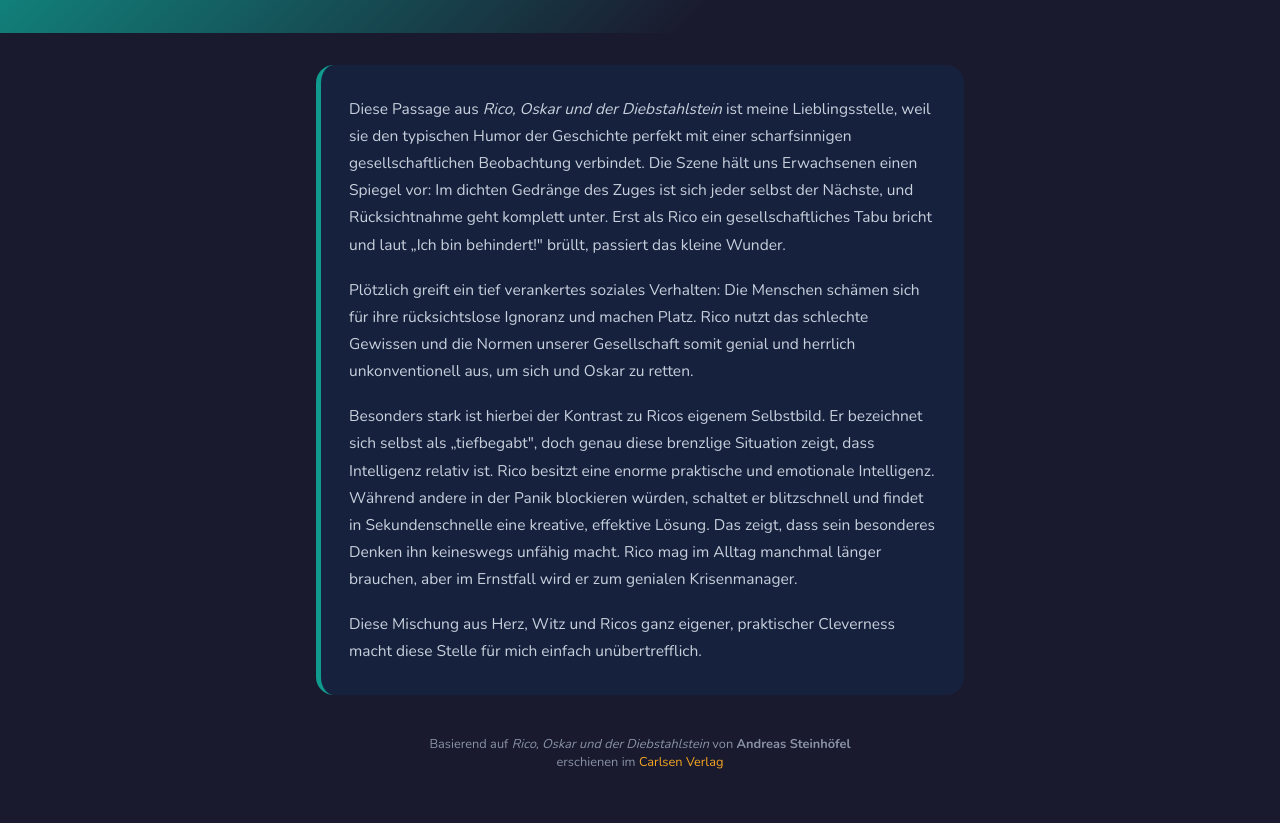
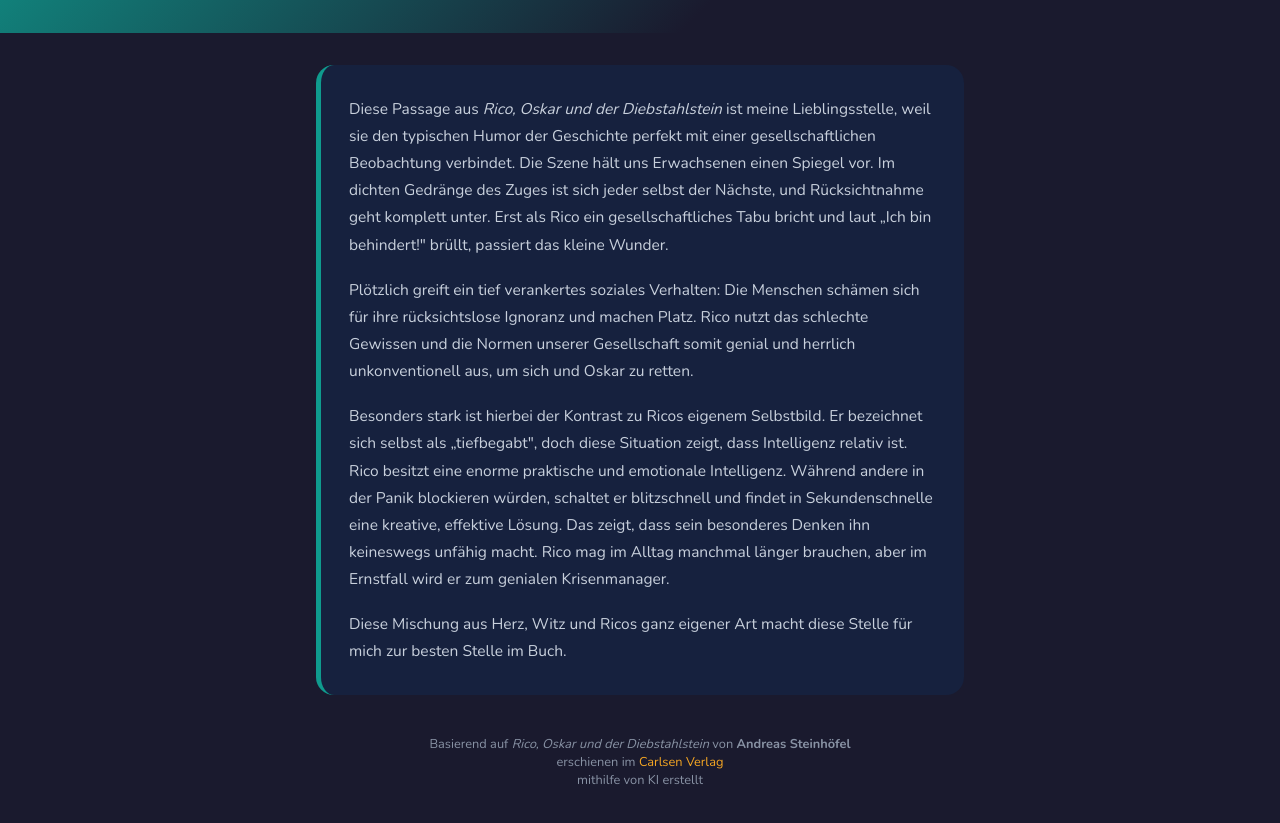
Before and after one commit to lentfortdavid/Rico-und-Oskar-Lieblingsstelle, a plain HTML site: page index.html in a window 1280 px wide. Shown: the part 187-1010 px from the top of the page. Drawn offline with nearby package versions, Linux system fonts and the light colour scheme.

Commit message:
Update and rename Begründung – Rico, Oskar und der Diebstahlstein.html to index.html

```diff
--- a/Begründung – Rico, Oskar und der Diebstahlstein.html
+++ b/index.html
@@ -141,19 +141,19 @@
 
 <main>
   <div class="card">
-    <p>Diese Passage aus <em>Rico, Oskar und der Diebstahlstein</em> ist meine Lieblingsstelle, weil sie den typischen Humor der Geschichte perfekt mit einer scharfsinnigen gesellschaftlichen Beobachtung verbindet. Die Szene hält uns Erwachsenen einen Spiegel vor: Im dichten Gedränge des Zuges ist sich jeder selbst der Nächste, und Rücksichtnahme geht komplett unter. Erst als Rico ein gesellschaftliches Tabu bricht und laut „Ich bin behindert!" brüllt, passiert das kleine Wunder.</p>
+    <p>Diese Passage aus <em>Rico, Oskar und der Diebstahlstein</em> ist meine Lieblingsstelle, weil sie den typischen Humor der Geschichte perfekt mit einer gesellschaftlichen Beobachtung verbindet. Die Szene hält uns Erwachsenen einen Spiegel vor. Im dichten Gedränge des Zuges ist sich jeder selbst der Nächste, und Rücksichtnahme geht komplett unter. Erst als Rico ein gesellschaftliches Tabu bricht und laut „Ich bin behindert!" brüllt, passiert das kleine Wunder.</p>
 
     <p>Plötzlich greift ein tief verankertes soziales Verhalten: Die Menschen schämen sich für ihre rücksichtslose Ignoranz und machen Platz. Rico nutzt das schlechte Gewissen und die Normen unserer Gesellschaft somit genial und herrlich unkonventionell aus, um sich und Oskar zu retten.</p>
 
-    <p>Besonders stark ist hierbei der Kontrast zu Ricos eigenem Selbstbild. Er bezeichnet sich selbst als „tiefbegabt", doch genau diese brenzlige Situation zeigt, dass Intelligenz relativ ist. Rico besitzt eine enorme praktische und emotionale Intelligenz. Während andere in der Panik blockieren würden, schaltet er blitzschnell und findet in Sekundenschnelle eine kreative, effektive Lösung. Das zeigt, dass sein besonderes Denken ihn keineswegs unfähig macht. Rico mag im Alltag manchmal länger brauchen, aber im Ernstfall wird er zum genialen Krisenmanager.</p>
+    <p>Besonders stark ist hierbei der Kontrast zu Ricos eigenem Selbstbild. Er bezeichnet sich selbst als „tiefbegabt", doch diese Situation zeigt, dass Intelligenz relativ ist. Rico besitzt eine enorme praktische und emotionale Intelligenz. Während andere in der Panik blockieren würden, schaltet er blitzschnell und findet in Sekundenschnelle eine kreative, effektive Lösung. Das zeigt, dass sein besonderes Denken ihn keineswegs unfähig macht. Rico mag im Alltag manchmal länger brauchen, aber im Ernstfall wird er zum genialen Krisenmanager.</p>
 
-    <p>Diese Mischung aus Herz, Witz und Ricos ganz eigener, praktischer Cleverness macht diese Stelle für mich einfach unübertrefflich.</p>
+    <p>Diese Mischung aus Herz, Witz und Ricos ganz eigener Art macht diese Stelle für mich zur besten Stelle im Buch.</p>
   </div>
 </main>
 
 <footer>
   <p>Basierend auf <em>Rico, Oskar und der Diebstahlstein</em> von <strong>Andreas Steinhöfel</strong><br>
-  erschienen im <a href="https://www.carlsen.de" target="_blank">Carlsen Verlag</a></p>
+  erschienen im <a href="https://www.carlsen.de" target="_blank">Carlsen Verlag</a></p> mithilfe von KI erstellt
 </footer>
 
 </body>
```
